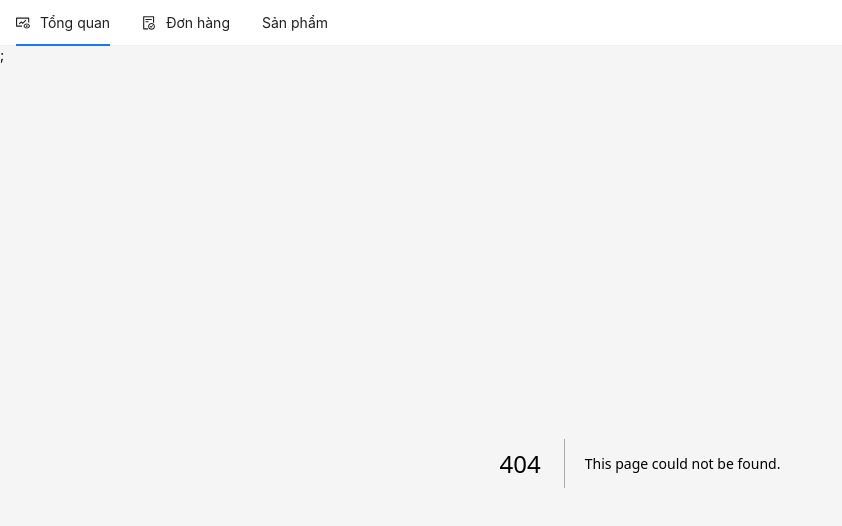
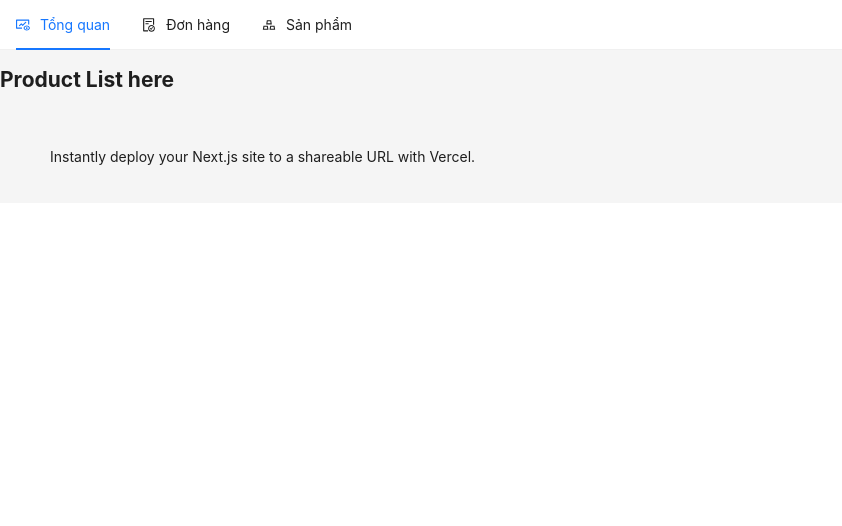
Before and after one commit to duchieuvn/NextProject, a Next.js app: page /products in a window 1280 px wide. Before the commit this address had no page. Shown: the top 526 px of the page, without its empty margins (0-842 px from the left). Built offline with nearby package versions, Linux system fonts and the light colour scheme.

Commit message:
Baisc NavBar
- style navbar
- add antd layout to layout.tsx
- restructure folders
- add basic pages

```diff
--- a/src/app/layout.tsx
+++ b/src/app/layout.tsx
@@ -2,14 +2,15 @@
 import { Inter } from "next/font/google";
 import { Breadcrumb, Layout, Menu, theme } from "antd";
 import type { MenuProps } from "antd";
-import { FundViewOutlined, FileDoneOutlined } from "@ant-design/icons";
+import {
+  FundViewOutlined,
+  FileDoneOutlined,
+  GoldOutlined,
+} from "@ant-design/icons";
 
 import { useState } from "react";
 
 import StyledComponentsRegistry from "../lib/AntdRegistry";
-import "./globals.css";
-import Home from "./page";
-import Head from "next/head";
 import Link from "next/link";
 
 const inter = Inter({ subsets: ["latin"] });
@@ -22,13 +23,14 @@ const items: MenuProps["items"] = [
     icon: <FundViewOutlined />,
   },
   {
-    label: <Link href="/order">Đơn hàng</Link>,
+    label: <Link href="/orders">Đơn hàng</Link>,
     key: "order",
     icon: <FileDoneOutlined />,
   },
   {
-    label: "Sản phẩm",
+    label: <Link href="/products">Sản phẩm</Link>,
     key: "product",
+    icon: <GoldOutlined />,
   },
 ];
 
@@ -37,17 +39,23 @@ export default function RootLayout({
 }: {
   children: React.ReactNode;
 }) {
-  const [current, setCurrent] = useState("mail");
-
+  const [current, setCurrent] = useState("home");
   const onClick: MenuProps["onClick"] = (e) => {
     console.log("click ", e);
     setCurrent(e.key);
   };
   return (
     <html lang="en">
-      <body className={inter.className}>
+      <body className={inter.className} style={{ margin: 0 }}>
         <StyledComponentsRegistry>
           <Layout className="layout">
+            <Header
+              style={{
+                padding: 0,
+                lineHeight: "50px",
+                height: "auto",
+              }}
+            >
               <nav>
                 <Menu
                   onClick={onClick}
@@ -56,11 +64,14 @@ export default function RootLayout({
                   items={items}
                 />
               </nav>
-            ;
-            {/* <Header style={{ display: "flex", alignItems: "center" }}>
-              <Menu />
-            </Header> */}
-            {children}
+            </Header>
+            <Content>{children}</Content>
+            <Footer>
+              <p>
+                Instantly deploy your Next.js site to a shareable URL with
+                Vercel.
+              </p>
+            </Footer>
           </Layout>
         </StyledComponentsRegistry>
       </body>
--- /dev/null
+++ b/src/app/loading.tsx
@@ -0,0 +1,3 @@
+export default function LoadingPage() {
+  return <h3>Page is loading</h3>;
+}
--- /dev/null
+++ b/src/app/products/page.tsx
@@ -0,0 +1,5 @@
+import ProductList from "@/containers/OrderList copy";
+
+export default function ProductPage() {
+  return <ProductList />;
+}
--- /dev/null
+++ b/src/containers/OrderForm.tsx
@@ -0,0 +1,3 @@
+export default function OrderForm() {
+  return <h2>Order Form here</h2>;
+}
--- /dev/null
+++ b/src/containers/OrderList copy.tsx
@@ -0,0 +1,3 @@
+export default function ProductList() {
+  return <h2>Product List here</h2>;
+}
--- /dev/null
+++ b/src/containers/OrderList.tsx
@@ -0,0 +1,3 @@
+export default function OrderList() {
+  return <h2>Order List here</h2>;
+}
--- /dev/null
+++ b/src/containers/ProductForm.tsx
@@ -0,0 +1,3 @@
+export default function ProductForm() {
+  return <h2>Product Form here</h2>;
+}
```
Also changed, not shown: src/app/order/page.tsx (deleted, +0 -7 lines), src/app/orders/page.tsx (added, +18 -0 lines), src/app/page.tsx (+2 -9 lines). Lines whose indentation alone changed are shown as unchanged.
